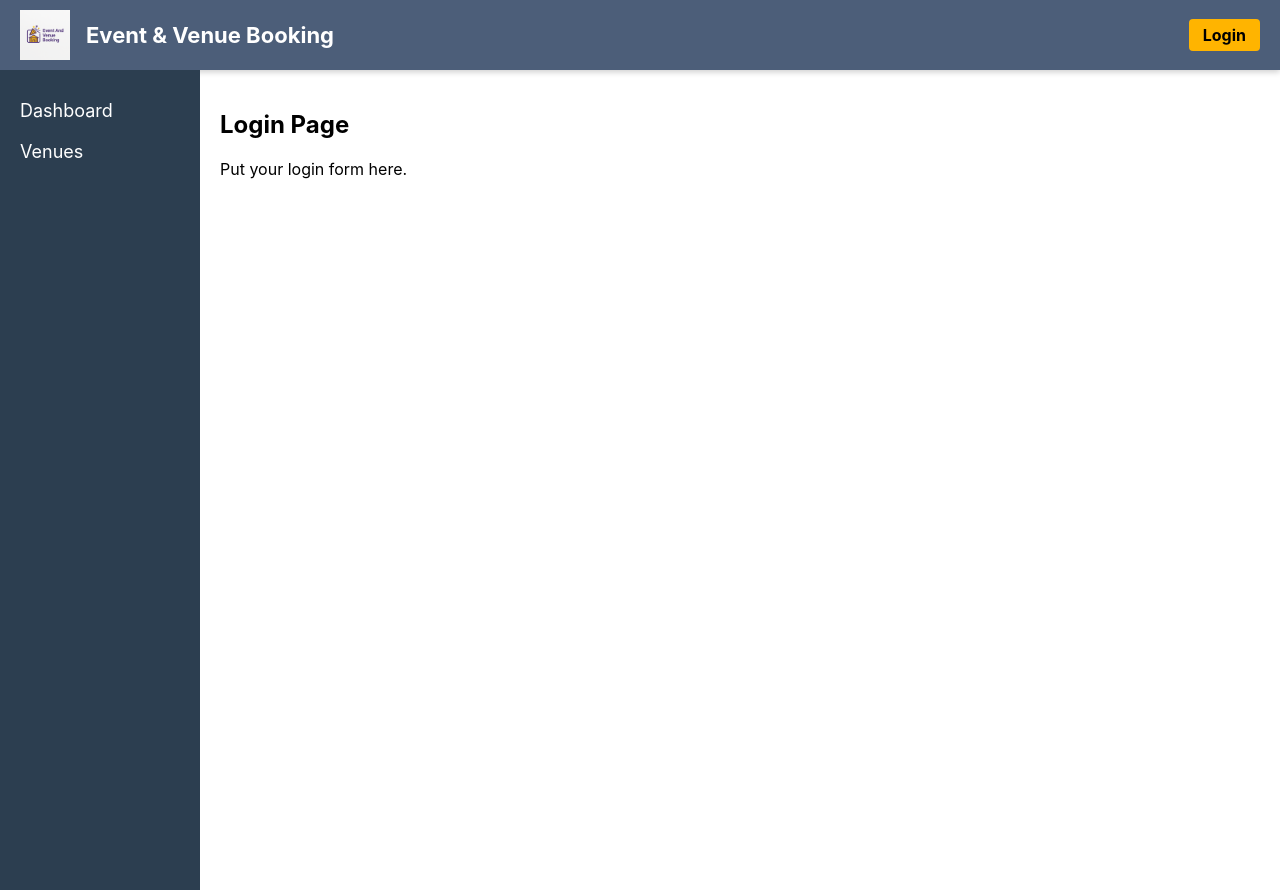
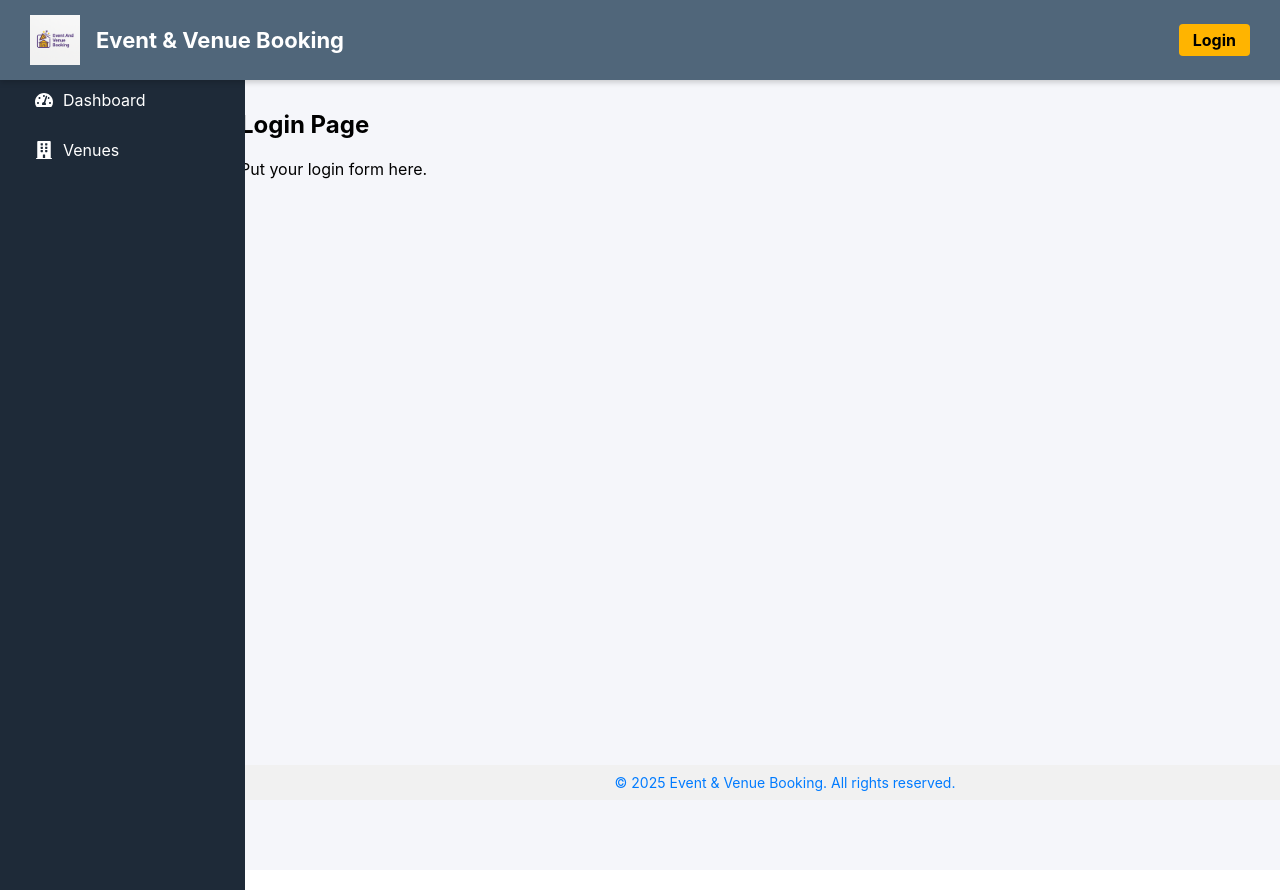
Before and after one commit to DeeptiParulekar/event-venue-booking-frontend, a React (Create React App) app: page /login in a window 1280 px wide. Built offline with nearby package versions, Linux system fonts and the light colour scheme.

Commit message:
Changes done dashboard,created footer

```diff
--- a/package.json
+++ b/package.json
@@ -10,6 +10,7 @@
     "axios": "^1.11.0",
     "react": "^19.1.1",
     "react-dom": "^19.1.1",
+    "react-icons": "^5.5.0",
     "react-router-dom": "^7.8.2",
     "react-scripts": "5.0.1",
     "web-vitals": "^2.1.4"
--- a/src/App.css
+++ b/src/App.css
@@ -1,38 +1,48 @@
-.App {
-  text-align: center;
+
+/* Container for the entire app */
+.app-container {
+  display: flex;
+  flex-direction: column;
+  min-height: 100vh; /* full viewport height */
 }
 
-.App-logo {
-  height: 40vmin;
-  pointer-events: none;
+/* Navbar + main content + footer layout */
+.main-layout {
+  display: flex;
+  flex: 1; /* grow to fill space between navbar and footer */
 }
 
-@media (prefers-reduced-motion: no-preference) {
-  .App-logo {
-    animation: App-logo-spin infinite 20s linear;
-  }
+/* Sidebar */
+.sidebar {
+  width: 205px; /* fixed width */
+  flex-shrink: 0;
+  background-color: #1e2a38;
+  color: white;
+  padding: 20px;
 }
 
-.App-header {
-  background-color: #282c34;
-  min-height: 100vh;
-  display: flex;
-  flex-direction: column;
-  align-items: center;
-  justify-content: center;
-  font-size: calc(10px + 2vmin);
-  color: white;
+/* Main content area */
+.content {
+  flex: 1;
+  padding: 20px;
+  background-color: #f5f6fa;
+  overflow-y: auto;
+  margin-left: 220px; /* prevents overlap with sidebar */
 }
 
-.App-link {
-  color: #61dafb;
+/* Footer */
+.footer {
+  background-color: #f1f1f1;
+  display: flex;
+  justify-content: center;
+  align-items: center;
+  height: 35px;
+  font-size: 14px;
+  color: #007bff;
+  position: fixed;
+  bottom: 0;
+  left: 245px;   /* start after sidebar */
+  width: calc(100% - 220px); /* span remaining width */
+  z-index: 1000;
+  padding: 0 10px;
 }
-
-@keyframes App-logo-spin {
-  from {
-    transform: rotate(0deg);
-  }
-  to {
-    transform: rotate(360deg);
-  }
-}
--- a/src/App.js
+++ b/src/App.js
@@ -1,18 +1,49 @@
+// import React from "react";
+// import { BrowserRouter as Router, Routes, Route } from "react-router-dom";
+// import Navbar from "./Components/Navbar";
+// import Sidebar from "./Components/Sidebar";
+// import Dashboard from "./Components/Dashboard";
+// import VenueList from "./Components/VenueList";
+// import Login from "./Components/Login"; // make sure this exists
+
+// function App() {
+//   return (
+//     <Router>
+//       <Navbar />
+//       <div style={{ display: "flex" }}>
+//         <Sidebar />
+//         <div style={{ flex: 1, padding: 20 }}>
+//           <Routes>
+//             <Route path="/" element={<Dashboard />} />
+//             <Route path="/venues" element={<VenueList />} />
+//             <Route path="/login" element={<Login />} />
+//           </Routes>
+//         </div>
+//       </div>
+//     </Router>
+//   );
+// }
+
+// export default App;
+
+
 import React from "react";
 import { BrowserRouter as Router, Routes, Route } from "react-router-dom";
 import Navbar from "./Components/Navbar";
 import Sidebar from "./Components/Sidebar";
 import Dashboard from "./Components/Dashboard";
 import VenueList from "./Components/VenueList";
-import Login from "./Components/Login"; // make sure this exists
+import Login from "./Components/Login";
+import "./App.css"; // <-- include styles
 
 function App() {
   return (
     <Router>
+      <div className="app-container">
         <Navbar />
-      <div style={{ display: "flex" }}>
+        <div className="main-layout">
           <Sidebar />
-        <div style={{ flex: 1, padding: 20 }}>
+          <div className="content">
             <Routes>
               <Route path="/" element={<Dashboard />} />
               <Route path="/venues" element={<VenueList />} />
@@ -20,6 +51,10 @@ function App() {
             </Routes>
           </div>
         </div>
+        <footer className="footer">
+      <p>© {new Date().getFullYear()} Event & Venue Booking. All rights reserved.</p>
+    </footer>
+      </div>
     </Router>
   );
 }
--- a/src/Components/Dashboard.js
+++ b/src/Components/Dashboard.js
@@ -1,130 +1,52 @@
-
-
-
-
-
-// import React, { useEffect, useState } from "react";
-
-// const Dashboard = () => {
-//   const [metrics, setMetrics] = useState(null);
-
-//   useEffect(() => {
-//     fetch("http://localhost:8080/api/dashboard/metrics")
-//       .then((res) => res.json())
-//       .then((data) => {
-//         setMetrics(data);
-//       })
-//       .catch((err) => console.error("Error fetching dashboard metrics:", err));
-//   }, []);
-
-//   if (!metrics) {
-//     return <p className="text-center text-gray-500 mt-10">Loading dashboard...</p>;
-//   }
-
-//   return (
-//     <div className="p-6 bg-gray-100 min-h-screen">
-//       <h1 className="text-3xl font-bold mb-6 text-gray-800">📊 Dashboard</h1>
-
-//       <div className="grid grid-cols-1 sm:grid-cols-2 lg:grid-cols-3 gap-6">
-//         {/* Total Products */}
-//         <div className="bg-white shadow-md rounded-2xl p-6">
-//           <h2 className="text-lg font-semibold text-gray-600">Total Products</h2>
-//           <p className="text-3xl font-bold text-blue-600 mt-2">
-//             {metrics.totalProducts}
-//           </p>
-//         </div>
-
-//         {/* Total Orders */}
-//         <div className="bg-white shadow-md rounded-2xl p-6">
-//           <h2 className="text-lg font-semibold text-gray-600">Total Orders</h2>
-//           <p className="text-3xl font-bold text-green-600 mt-2">
-//             {metrics.totalOrders}
-//           </p>
-//         </div>
-
-//         {/* Total Customers */}
-//         <div className="bg-white shadow-md rounded-2xl p-6">
-//           <h2 className="text-lg font-semibold text-gray-600">Total Customers</h2>
-//           <p className="text-3xl font-bold text-purple-600 mt-2">
-//             {metrics.totalCustomers}
-//           </p>
-//         </div>
-//       </div>
-//     </div>
-//   );
-// };
-
-// export default Dashboard;
-
-
-// src/Components/Dashboard.js
+// src/components/Dashboard.js
 import React, { useEffect, useState } from "react";
-import "./Dashboard.css"; // Create this for custom styles
-import { getMetrics } from "../api/dashboardApi"; // We'll create this API file
+import "./Dashboard.css";
 
 const Dashboard = () => {
   const [metrics, setMetrics] = useState(null);
-  const [loading, setLoading] = useState(true);
 
   useEffect(() => {
-    getMetrics()
-      .then((res) => {
-        setMetrics(res.data);
-        setLoading(false);
-      })
-      .catch((err) => {
-        console.error(err);
-        setLoading(false);
-      });
+    fetch("http://localhost:8080/api/dashboard/metrics")
+      .then((res) => res.json())
+      .then((data) => setMetrics(data))
+      .catch((err) => console.error("Error fetching metrics:", err));
   }, []);
 
-  if (loading) {
-    return <div className="loading">Loading...</div>;
+  if (!metrics) {
+    return <div className="loading">Loading dashboard...</div>;
   }
 
   return (
-    <div className="dashboard-container">
-      <h1 className="dashboard-title">Event & Venue Dashboard</h1>
+    <div className="dashboard">
+      <h1 className="dashboard-title">📊 Dashboard</h1>
 
-      {/* Metrics Cards */}
-      <div className="metrics-cards">
+      {/* Metrics cards */}
+      <div className="cards">
+        <div className="card">
+          <h3>Total Bookings</h3>
+          <p>{metrics.totalBookings}</p>
+        </div>
         <div className="card">
           <h3>Total Venues</h3>
           <p>{metrics.totalVenues}</p>
         </div>
         <div className="card">
-          <h3>Total Bookings</h3>
-          <p>{metrics.totalBookings}</p>
+          <h3>Total Customers</h3>
+          <p>{metrics.totalCustomers}</p>
         </div>
         <div className="card">
-          <h3>Pending Approvals</h3>
-          <p>{metrics.pendingApprovals}</p>
-        </div>
-        <div className="card">
-          <h3>Total Revenue</h3>
-          <p>₹ {metrics.totalRevenue}</p>
-        </div>
-      </div>
-
-      {/* Charts Section */}
-      <div className="charts-section">
-        <div className="chart-card">
-          <h3>Booking Trends</h3>
-          <canvas id="bookingTrendsChart"></canvas>
-        </div>
-        <div className="chart-card">
-          <h3>Category-wise Bookings</h3>
-          <canvas id="categoryChart"></canvas>
+          <h3>Revenue</h3>
+          <p>₹{metrics.revenue}</p>
         </div>
       </div>
 
       {/* Recent Bookings Table */}
-      <div className="recent-bookings">
-        <h3>Recent Bookings</h3>
-        <table>
+      <h2 className="section-title">Recent Bookings</h2>
+      <div className="table-container">
+        <table className="modern-table">
           <thead>
             <tr>
-              <th>Booking ID</th>
+              <th>ID</th>
               <th>Venue</th>
               <th>Customer</th>
               <th>Date</th>
@@ -132,15 +54,29 @@ const Dashboard = () => {
             </tr>
           </thead>
           <tbody>
-            {metrics.recentBookings.map((booking) => (
-              <tr key={booking.id}>
-                <td>{booking.id}</td>
-                <td>{booking.venue}</td>
-                <td>{booking.customer}</td>
-                <td>{booking.date}</td>
-                <td>{booking.status}</td>
+            {metrics.recentBookings && metrics.recentBookings.length > 0 ? (
+              metrics.recentBookings.map((booking) => (
+                <tr key={booking.id}>
+                  <td>{booking.id}</td>
+                  <td>{booking.venue}</td>
+                  <td>{booking.customer}</td>
+                  <td>{booking.date}</td>
+                  <td>
+                    <span
+                      className={`status-badge ${
+                        booking.status.toLowerCase()
+                      }`}
+                    >
+                      {booking.status}
+                    </span>
+                  </td>
+                </tr>
+              ))
+            ) : (
+              <tr>
+                <td colSpan="5">No recent bookings</td>
               </tr>
-            ))}
+            )}
           </tbody>
         </table>
       </div>
--- /dev/null
+++ b/src/Components/Navbar.css
@@ -0,0 +1,54 @@
+.navbar {
+  padding: 10px 30px;       /* increased right padding */
+  background: #50667aff;
+  color: white;
+  display: flex;
+  align-items: center;
+  justify-content: space-between;
+  box-shadow: 0 2px 6px rgba(0, 0, 0, 0.2);
+  position: fixed;
+  top: 0;
+  left: 0;
+  width: 100%;
+  height: 60px;             /* enough for 50px logo */
+  z-index: 1000;
+}
+
+.navbar-left {
+  display: flex;
+  align-items: center;
+}
+
+.navbar-logo {
+  height: 50px;
+  width: auto;
+  margin-right: 16px;
+  object-fit: contain;
+}
+
+.navbar-title {
+  font-size: 22px;
+  font-weight: bold;
+}
+
+.navbar-login {
+  padding: 6px 14px;
+  background-color: #ffb400;
+  color: #000;
+  text-decoration: none;
+  font-weight: bold;
+  border-radius: 4px;
+  font-size: 16px;
+  transition: background-color 0.3s ease;
+  margin-right: 60px;       /* keep it from sticking to edge */
+}
+
+.navbar-login:hover {
+  background-color: #e0a200;
+}
+
+/* Prevent overlap */
+body {
+  margin: 0;
+  padding-top: 70px; /* equal to navbar height */
+}
--- a/src/Components/Navbar.js
+++ b/src/Components/Navbar.js
@@ -1,41 +1,21 @@
-
 import React from "react";
 import { Link } from "react-router-dom";
 import logo from "../assets/logo.png";
+import "./Navbar.css"; // Import the css file
 
 export default function Navbar() {
   return (
-    <nav style={{
-      padding: "10px 20px",
-      background: "#4c5e79",
-      color: "white",
-      display: "flex",
-      alignItems: "center",
-      justifyContent: "space-between",
-      boxShadow: "0 2px 6px rgba(0,0,0,0.2)"
-    }}>
-      <div style={{ display: "flex", alignItems: "center" }}>
+    <nav className="navbar">
+      <div className="navbar-left">
         <img
           src={logo}
           alt="Event & Venue Booking Logo"
-          style={{ height: 50, width: "auto", marginRight: 16, objectFit: "contain" }}
+          className="navbar-logo"
         />
-        <span style={{ fontSize: 22, fontWeight: "bold" }}>Event & Venue Booking</span>
+        <span className="navbar-title">Event & Venue Booking</span>
       </div>
 
-      {/* Login button */}
-      <Link
-        to="/login"
-        style={{
-          padding: "6px 14px",
-          backgroundColor: "#ffb400",
-          color: "#000",
-          textDecoration: "none",
-          fontWeight: "bold",
-          borderRadius: 4,
-          fontSize: 16
-        }}
-      >
+      <Link to="/login" className="navbar-login">
         Login
       </Link>
     </nav>
--- /dev/null
+++ b/src/Components/Sidebar.css
@@ -0,0 +1,32 @@
+.sidebar {
+  position: fixed;
+  top: 60px;
+  left: 0;
+  height: 100%;
+  width: 190px;
+  background-color: #1e293b;
+  padding-top: 20px;
+  display: flex;
+  flex-direction: column;
+  gap: 10px;
+}
+
+.sidebar a {
+  display: flex;
+  align-items: center;
+  color: white;
+  text-decoration: none;
+  font-size: 16px;
+  padding: 10px 15px;
+  transition: background 0.3s;
+  border-radius: 5px;
+}
+
+.sidebar a:hover {
+  background-color: #334155;
+}
+
+.sidebar-icon {
+  margin-right: 10px;
+  font-size: 18px;
+}
--- a/src/Components/Sidebar.js
+++ b/src/Components/Sidebar.js
@@ -1,28 +1,33 @@
+// import React from "react";
+// import { Link } from "react-router-dom";
+// import "./Sidebar.css";   // import CSS file
+
+// export default function Sidebar() {
+//   return (
+//     <div className="sidebar">
+//       <Link to="/">Dashboard</Link>
+//       <Link to="/venues">Venues</Link>
+//     </div>
+//   );
+// }
+
+
 import React from "react";
 import { Link } from "react-router-dom";
+import { FaTachometerAlt, FaBuilding } from "react-icons/fa"; // icons
+import "./Sidebar.css";
 
 export default function Sidebar() {
   return (
-    <div style={{
-      width: 200,
-      height: "100vh",
-      backgroundColor: "#2c3e50",
-      color: "white",
-      display: "flex",
-      flexDirection: "column",
-      paddingTop: 20
-    }}>
-      <Link
-        to="/"
-        style={{ color: "white", textDecoration: "none", padding: "10px 20px", fontSize: 18 }}
-      >
-        Dashboard
+    <div className="sidebar">
+      <Link to="/" className="sidebar-link">
+        <FaTachometerAlt className="sidebar-icon" />
+        <span>Dashboard</span>
       </Link>
-      <Link
-        to="/venues"
-        style={{ color: "white", textDecoration: "none", padding: "10px 20px", fontSize: 18 }}
-      >
-        Venues
+
+      <Link to="/venues" className="sidebar-link">
+        <FaBuilding className="sidebar-icon" />
+        <span>Venues</span>
       </Link>
     </div>
   );
```
Also changed, not shown: src/Components/Dashboard.css (+73 -29 lines), src/Components/Footer.css (added, +13 -0 lines), src/Components/Footer.js (added, +43 -0 lines), src/api/dashboardApi.js (+19 -3 lines), 1 other file (tests, documents, lock files or other folders). Lines whose indentation alone changed are shown as unchanged.
